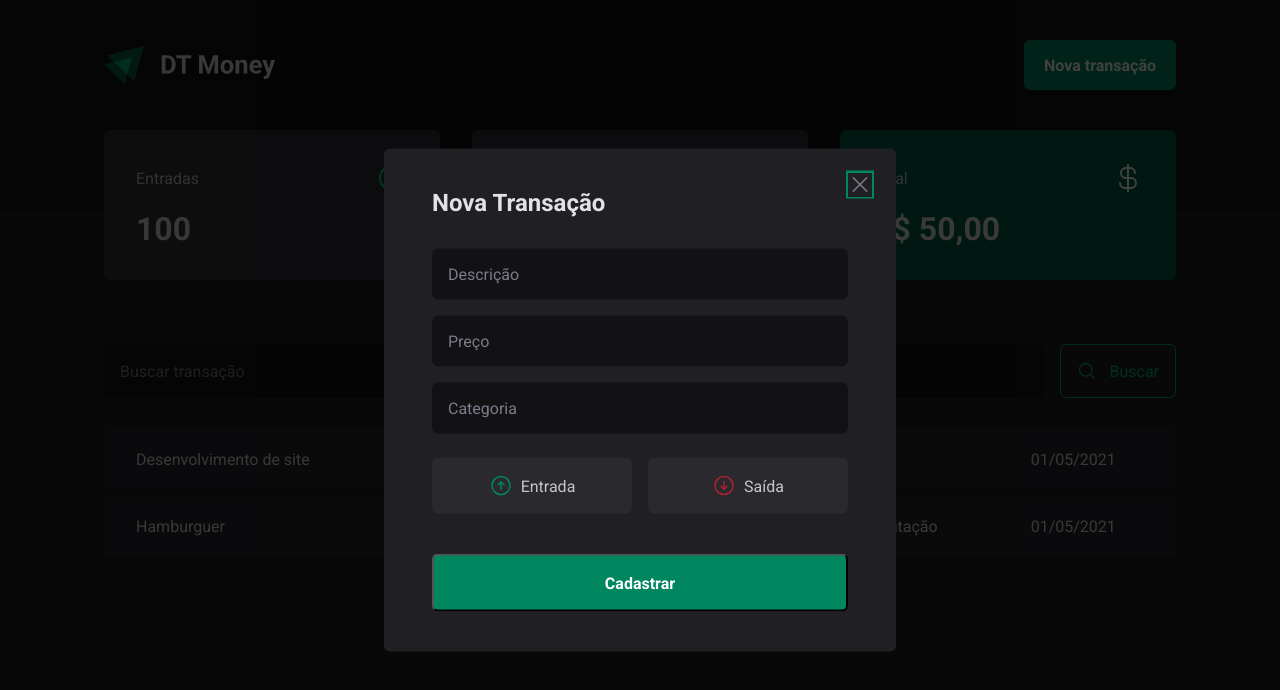
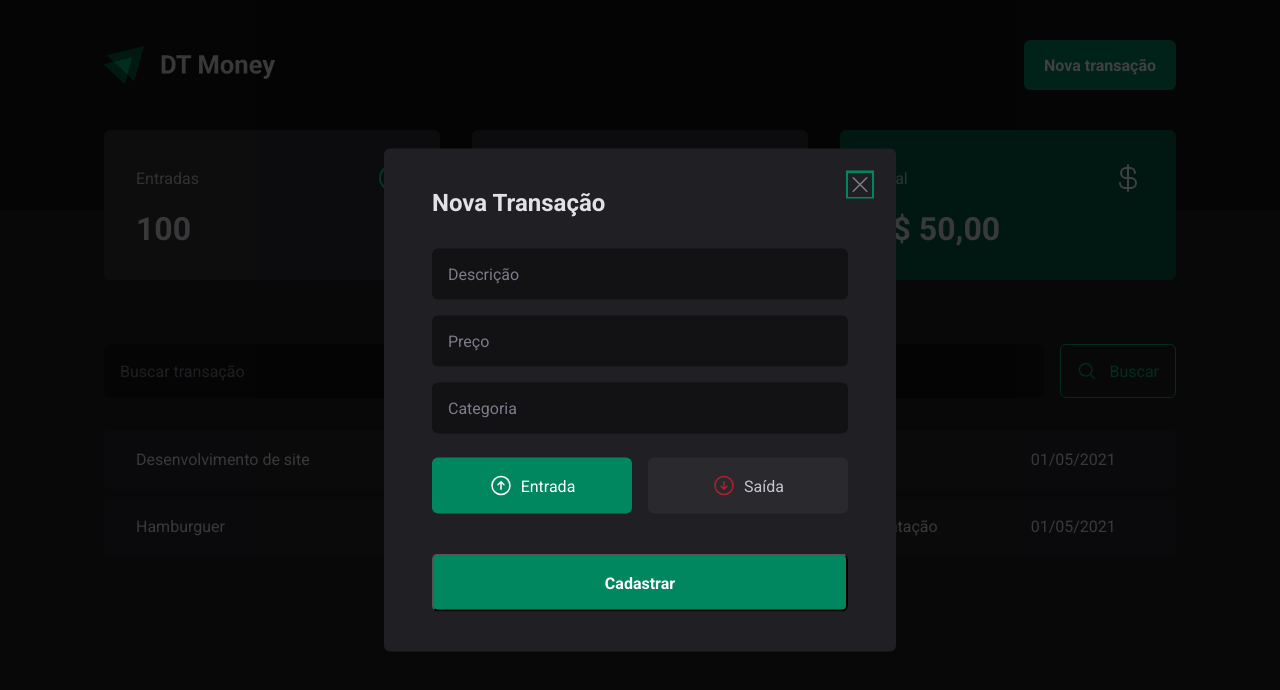
Before and after one commit to gabrielamenezes/dt-money, a React (Vite) app: page / in a window 1280 px wide. Both pictures are taken after a click on the button "Nova transação". Shown: the top 690 px of the page. Built offline with nearby package versions, Linux system fonts and the light colour scheme; data requests are answered from the project's data file.

Commit message:
feat: integrate Controller for transaction type selection in NewTransactionModal

```diff
--- a/src/components/Header/NewTransactionModal/index.tsx
+++ b/src/components/Header/NewTransactionModal/index.tsx
@@ -8,20 +8,21 @@ import {
 } from "./styles";
 import { ArrowCircleDown, ArrowCircleUp, X } from "@phosphor-icons/react";
 import { z } from "zod";
-import { useForm } from "react-hook-form";
+import { Controller, useForm } from "react-hook-form";
 import { zodResolver } from "@hookform/resolvers/zod";
 
 const newTransactionFormSchema = z.object({
   description: z.string(),
   amount: z.number(),
   category: z.string(),
-  // type: z.enum(["income", "outcome"]),
+  type: z.enum(["income", "outcome"]),
 });
 
 type NewTransactionFormInputs = z.infer<typeof newTransactionFormSchema>;
 
 export const NewTransactionModal = () => {
   const {
+    control,
     register,
     handleSubmit,
     formState: { isSubmitting },
@@ -61,7 +62,15 @@ export const NewTransactionModal = () => {
             placeholder="Categoria"
           />
 
-          <TransactionType>
+          <Controller
+            control={control}
+            name="type"
+            defaultValue="income"
+            render={({ field }) => (
+              <TransactionType
+                onValueChange={(value) => field.onChange(value)}
+                value={field.value}
+              >
                 <TransactionTypeButton variant="income" value="income">
                   <ArrowCircleUp size={24} />
                   Entrada
@@ -71,6 +80,8 @@ export const NewTransactionModal = () => {
                   Saída
                 </TransactionTypeButton>
               </TransactionType>
+            )}
+          ></Controller>
 
           <button type="submit" disabled={isSubmitting}>
             Cadastrar
```
Lines whose indentation alone changed are shown as unchanged.
